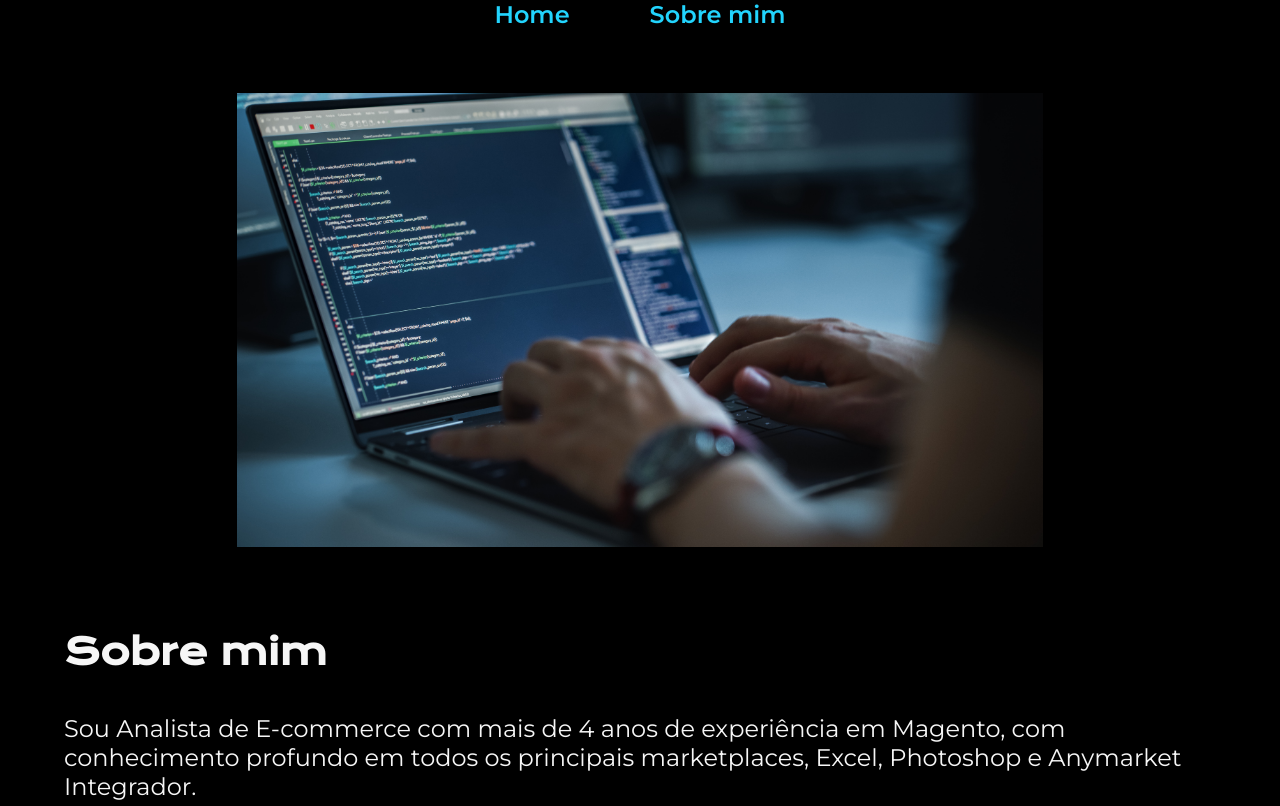
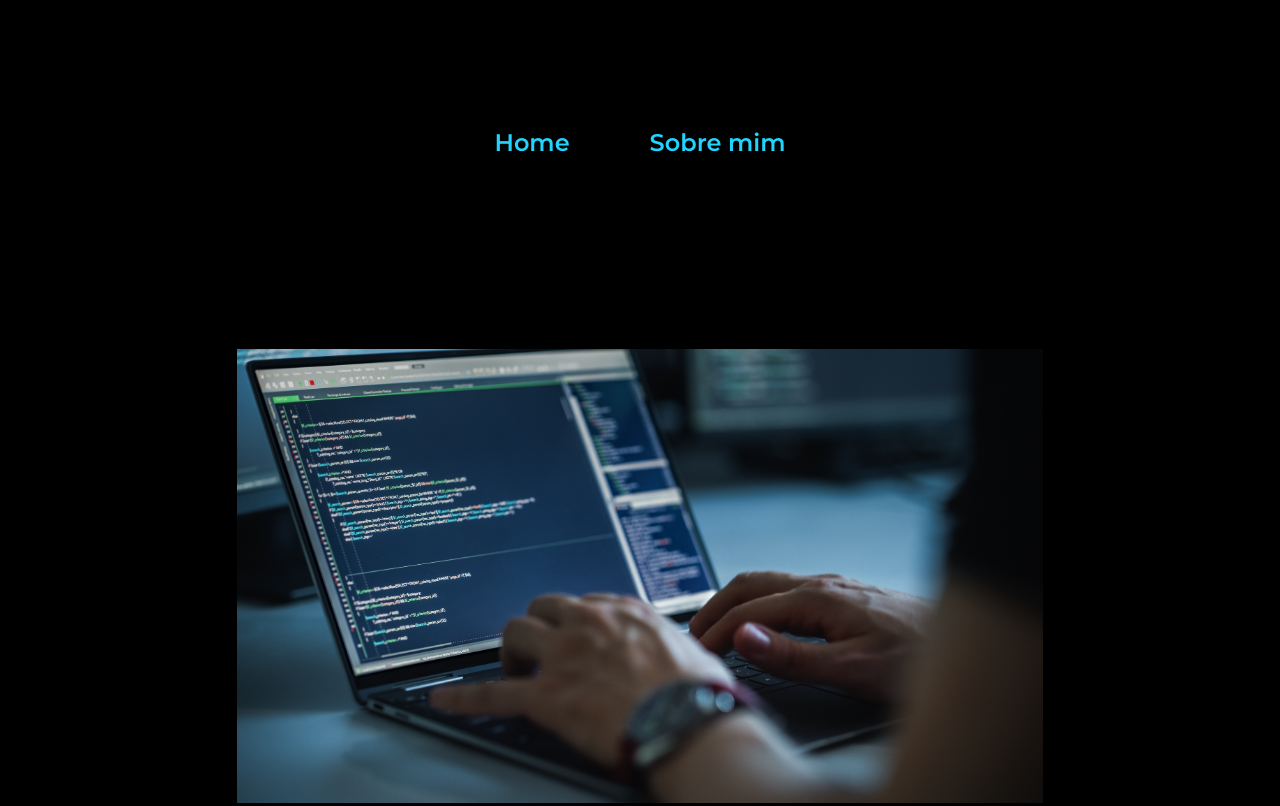
Before and after one commit to MarcoMontrezol/portifolio-apresenta-o, a plain HTML site: page about.html in a window 1280 px wide. Shown: the top 806 px of the page. Drawn offline with nearby package versions, Linux system fonts and the light colour scheme.

Commit message:
Update about.html

```diff
--- a/about.html
+++ b/about.html
@@ -7,7 +7,7 @@
     <link rel="stylesheet" href="./styles/style.css">
 </head>
 <body>
-    <header>
+    <header class="cabecalho">
         <nav class="cabecalho__menu">
             <a class="cabecalho__menu__link" href="index.html">Home</a>
             <a class="cabecalho__menu__link" href="about.html">Sobre mim</a>
```
